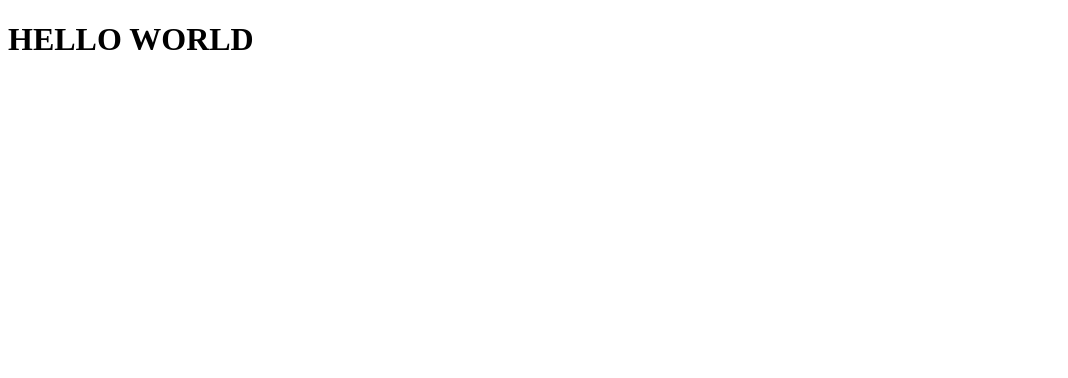
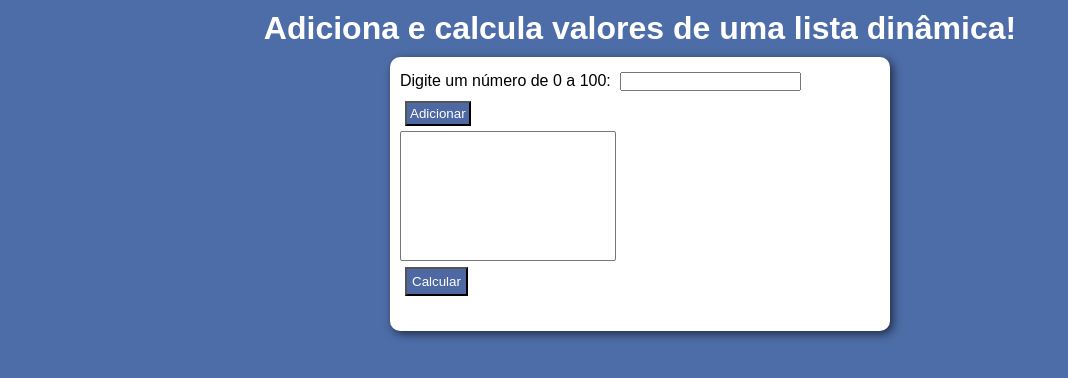
Before and after one commit to caioguarnieri/Dynamic-Calc, a plain HTML site: page index.html in a window 1280 px wide. Shown: the whole page, without its empty margins (0-1068 px from the left). Drawn offline with Linux system fonts and the light colour scheme.

Commit message:
HTML and CSS done

```diff
--- a/index.html
+++ b/index.html
@@ -1,15 +1,38 @@
 <!DOCTYPE html>
-<html lang="en">
+<html lang="pt-BR">
+
 <head>
     <meta charset="UTF-8">
-    <meta http-equiv="X-UA-Compatible" content="IE=edge">
     <meta name="viewport" content="width=device-width, initial-scale=1.0">
-    <title>Document</title>
-    <script src="scrips.js"></script>
+    <link rel="stylesheet" href="styles.css">
+    <title>Calculando valores de uma lista dinâmica</title>
+</head>
 
-</head>
 <body>
-    <h1>HELLO WORLD</h1>
+
+    <header>
+        <h1>Adiciona e calcula valores de uma lista dinâmica!</h1>
+    </header>
+    <section>
+        <div id="lista">
+            Digite um número de 0 a 100:
+            <input type="number" id="fnum">
+            <input type="button" value="Adicionar" id="btnAdicionar" onclick="adicionar()">
+            <br>
+            <select name="flista" id="flista" size="8"></select>
+            <br>
+            <input type="button" value="Calcular" id="btnfinalizar" onclick="finalizar()">
+        </div>
+
+        <div id="res">
+        </div>
+    </section>
+    <footer>
+        <p></p>
+    </footer>
+
+    <script src="script.js"></script>
 
 </body>
+
 </html>
--- a/styles.css
+++ b/styles.css
@@ -0,0 +1,93 @@
+* {
+    margin: 0px;
+    padding: 0px;
+}
+
+body {
+    width: 100%;
+    background-color: rgb(77, 109, 168);
+    color: white;
+    font-family: Arial, Helvetica, sans-serif;
+}
+
+header {
+    margin-top: 10px;
+    text-align: center;
+}
+
+section {
+    width: 500px;
+    margin: auto;
+    margin-top: 10px;
+    background-color: white;
+    border-radius: 10px;
+    box-shadow: 3px 3px 10px rgba(0, 0, 0, 0.603);
+}
+
+div {
+    padding: 10px;
+    color: black;
+    text-align: center;
+}
+
+#imagem {
+    height: 200px;
+    width: 200px;
+    border-radius: 100%;
+    display: none;
+}
+
+footer {
+    margin-top: 20px;
+    text-align: center;
+}
+
+#button {
+    padding: 5px;
+    padding-left: 10px;
+    padding-right: 10px;
+    font-family: Arial, Helvetica, sans-serif;
+    border-radius: 3px;
+    font-weight: 700;
+    background-color: rgb(16, 108, 230);
+    color: white;
+}
+
+input {
+    margin: 5px;
+}
+
+#ano {
+    width: 110px;
+}
+
+#flista {
+    width: 45%;
+}
+
+#lista {
+    text-align: left;
+}
+
+#btnAdicionar,
+#btnfinalizar {
+    background-color: rgb(77, 104, 163);
+    color: white;
+    padding: 3px;
+}
+
+#btnfinalizar {
+    padding: 5px;
+}
+
+#res {
+    text-align: justify;
+}
+
+#res p {
+    padding: 5px;
+}
+
+strong {
+    color: rgb(95, 125, 160);
+}
```
